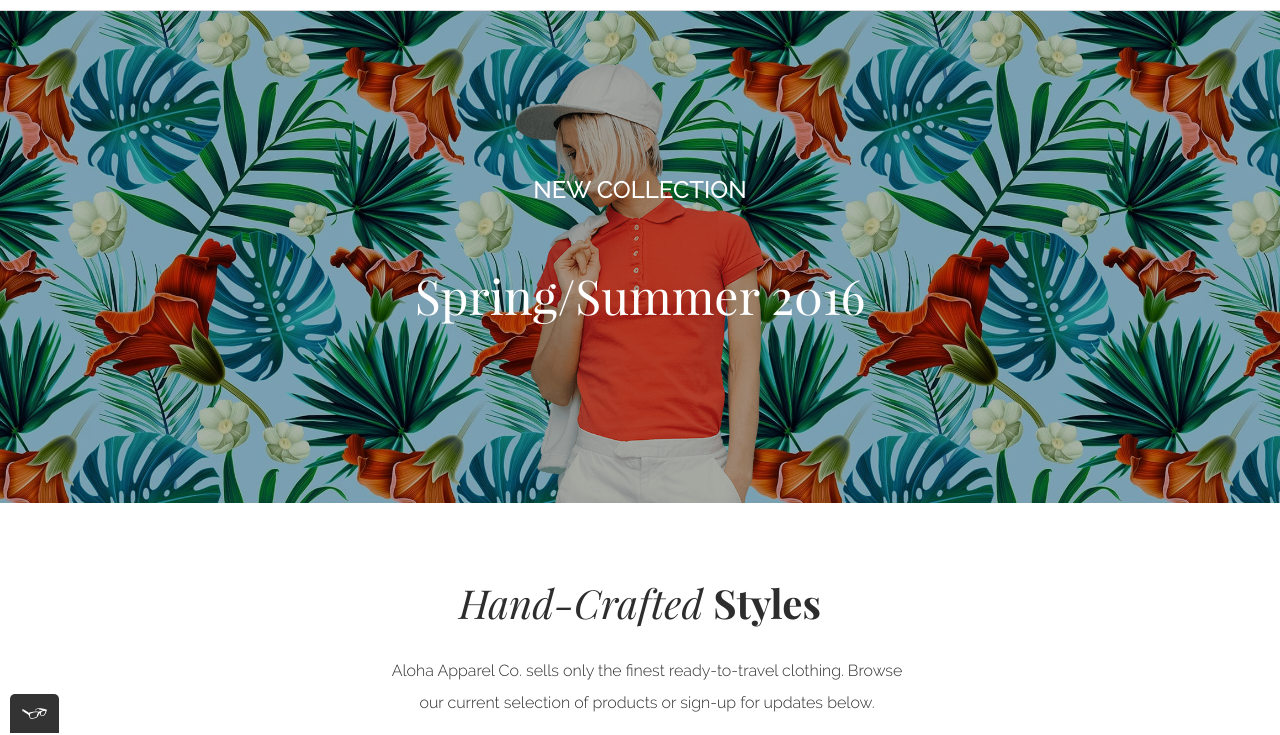
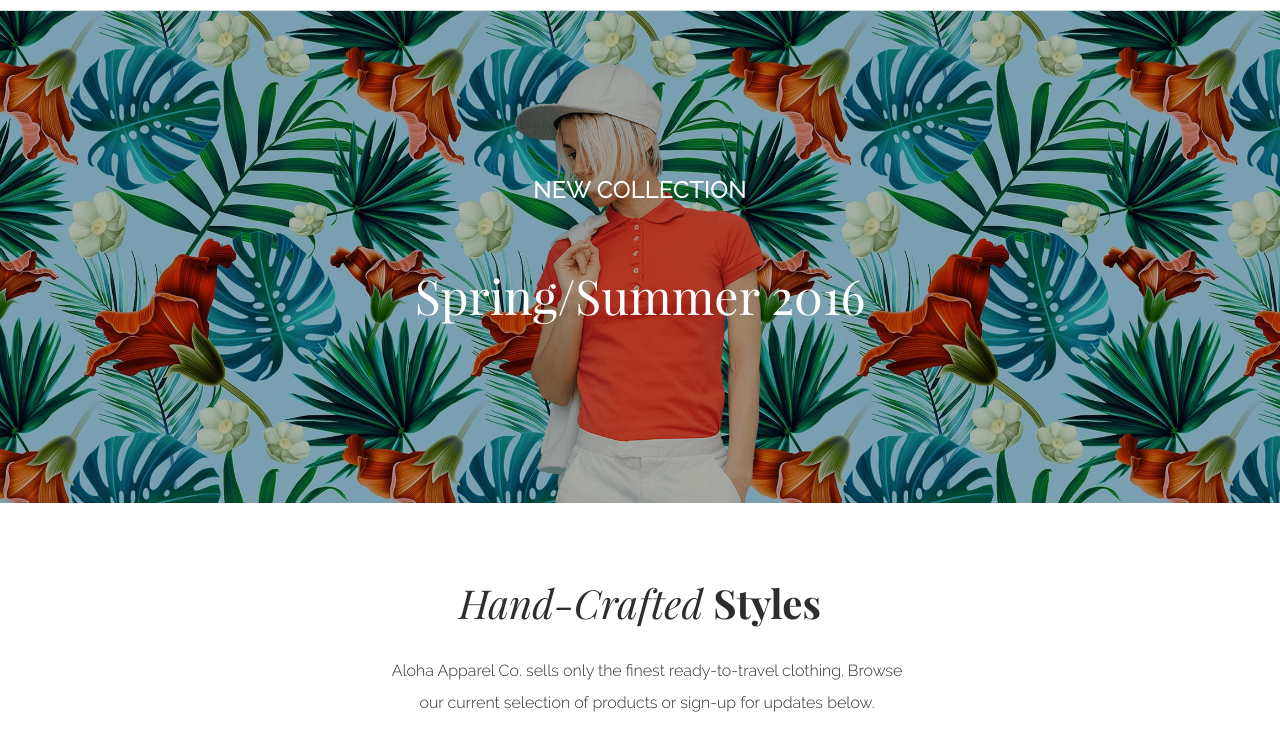
Before and after one commit to lisath92/aloha_homepage_1b, a plain HTML site: page index.html in a window 1280 px wide. Shown: the part 67-802 px from the top of the page. Drawn offline with nearby package versions, Linux system fonts and the light colour scheme.

Commit message:
remove tota11y js

```diff
--- a/index.html
+++ b/index.html
@@ -175,7 +175,6 @@
 <!-- JavaScript source files -->
 <script src="https://code.jquery.com/jquery-3.1.0.min.js"></script>
 <script src="https://npmcdn.com/flickity@2.0/dist/flickity.pkgd.min.js"></script>
-<script src="tota11y.min.js"></script>
 <script src="main.min.js"></script>
 
 </body>
```
